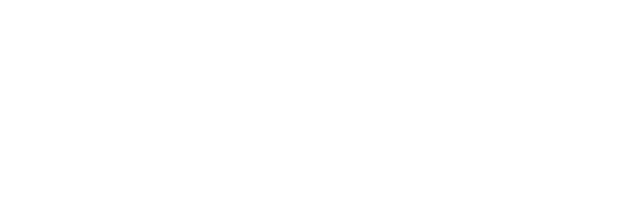
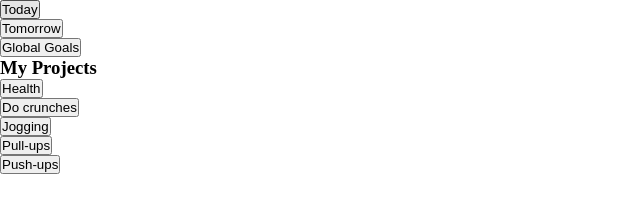
Before and after one commit to DenVIII/todoos, a plain HTML site: page index.html in a window 1280 px wide. Shown: the whole page, without its empty margins (0-640 px from the left). Drawn offline with Linux system fonts and the light colour scheme.

Commit message:
Create a basic template for the navigation bar

```diff
--- a/index.html
+++ b/index.html
@@ -3,8 +3,29 @@
   <head>
     <meta charset="utf-8" />
     <title>Todoos - your organizer-app</title>
+    <link rel="stylesheet" href="styles.css">
   </head>
   <body>
+    <nav id="#sidebar">
+      <ul id="#default-projects">
+        <li><button>Today</button></li>
+        <li><button>Tomorrow</button></li>
+        <li><button>Global Goals</button></li>
+      </ul>
+      <ul id="#user-projects">
+        <h3>My Projects</h3>
+        <li>
+          <h4><button>Health</button></h4>
+          <ul>
+            <li><button>Do crunches</button></li>
+            <li><button>Jogging</button></li>
+            <li><button>Pull-ups</button></li>
+            <li><button>Push-ups</button></li>
+          </ul>
+        </li>
+      </ul>
+    </nav>
+    <main></main>
    <script src="main.js"></script>
   </body>
 </html>
--- /dev/null
+++ b/styles.css
@@ -0,0 +1,9 @@
+*, ::after, ::before {
+    box-sizing: border-box;
+    border-collapse: collapse;
+    color: var(--text-color);
+    margin: 0;
+    padding: 0;
+    -webkit-transition: 0.2s;
+    transition: 0.2s;
+}
```
Also changed, not shown: main.js.
